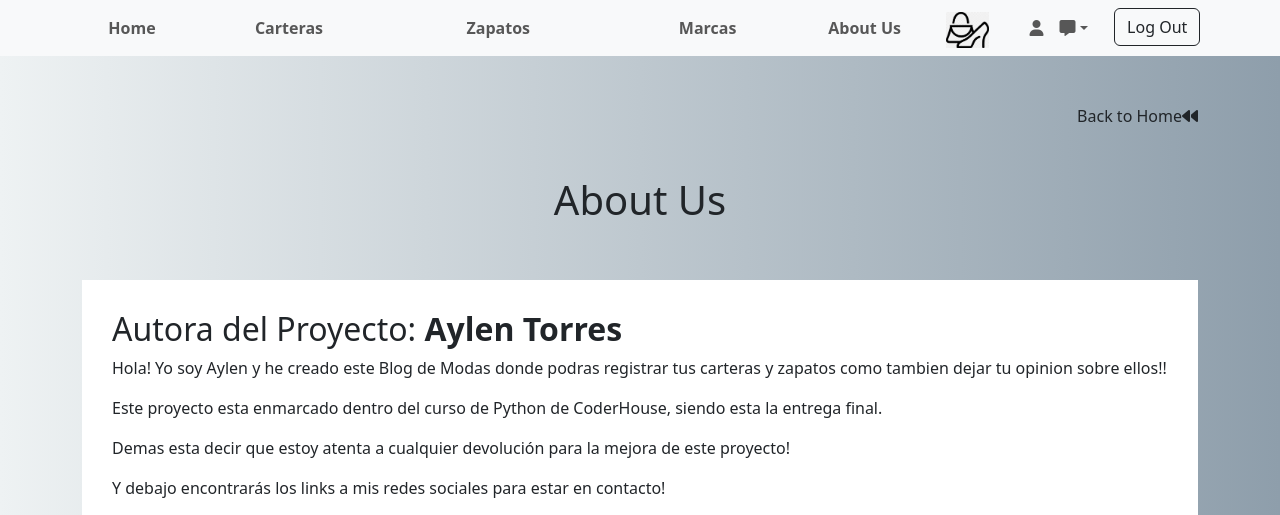
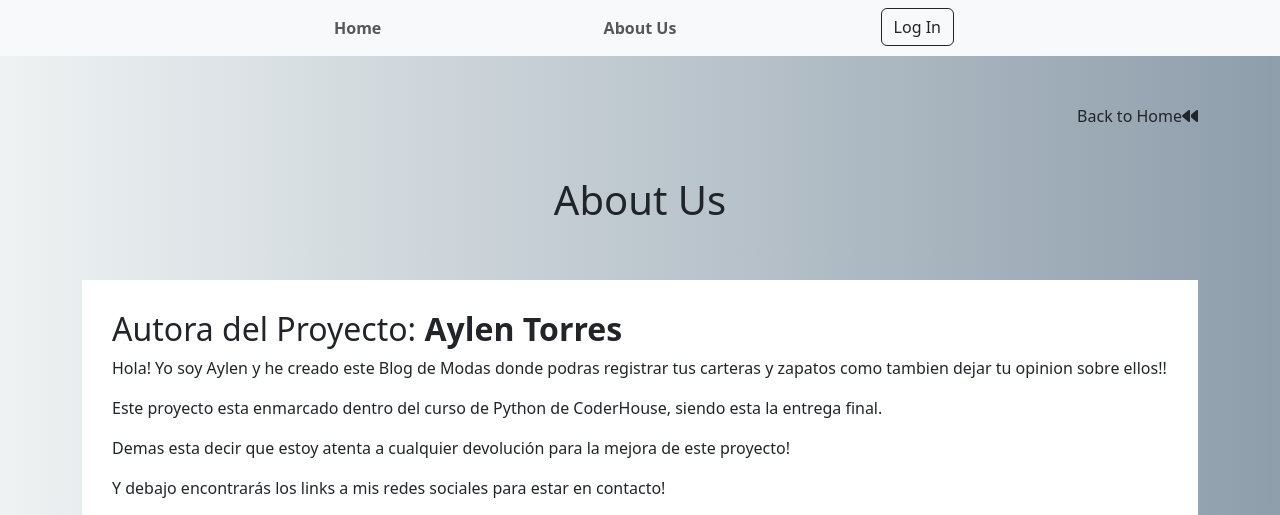
Before and after one commit to torresay/entrega_final_torres, a Django app: page /tienda/about/ in a window 1280 px wide. Shown: the top 515 px of the page. Run offline with Django 4.2, Linux system fonts and the light colour scheme; some libraries are stand-ins or nearby versions.

```diff
--- a/templates/about.html
+++ b/templates/about.html
@@ -1,4 +1,4 @@
-{% extends "layout_home.html" %}
+{% extends "layout_index.html" %}
 {% load static %}
 
 {% block next_content %}
@@ -8,7 +8,7 @@
         <div class="d-grid gap-2 d-sm-flex justify-content-sm-center mb-5"></div>
     </div>
 
-    <a class="nav-link text-end" href="{% url 'home' %}">Back to Home<i class="fa-solid fa-backward"></i> </a>
+    <a class="nav-link text-end" href="{% url 'index' %}">Back to Home<i class="fa-solid fa-backward"></i> </a>
 
     <div class="col-lg-6 mx-auto">
         <div class="d-grid gap-2 d-sm-flex justify-content-sm-center mb-5"></div>
--- a/templates/layout_home.html
+++ b/templates/layout_home.html
@@ -28,10 +28,6 @@
 
         <li class="nav-item col-2 text-center" >
           <a class="nav-link" href="{% url 'marcas' %}" ><b>Marcas</b></a>
-        </li>
-
-        <li class="nav-item col-1 text-center">
-          <a class="nav-link" href="{% url 'about' %}"><b>About Us</b></a>
         </li>
 
         <li class="nav-item col-1 text-center">
--- a/templates/layout_index.html
+++ b/templates/layout_index.html
@@ -15,7 +15,7 @@
         <ul class="navbar-nav w-100 justify-content-center">
 
           <li class="nav-item col-2 text-left">
-            <a class="nav-link" href="{% url 'home' %}"><b>Home</b></a>
+            <a class="nav-link" href="{% url 'index' %}"><b>Home</b></a>
           </li>
 
           <li class="nav-item col-2 text-center">
--- a/templates/log_in.html
+++ b/templates/log_in.html
@@ -46,9 +46,6 @@
 
               </form>
               <br>
-              <div class="mb-3 text-center">
-                  <a href="#">Forgot your password?</a>
-              </div>
 
               <div class="mb-3 text-center">
                   <a href="{% url 'register' %}">Not a member?</a>
--- a/templates/register.html
+++ b/templates/register.html
@@ -7,7 +7,7 @@
     <div class="container">
         <div class="row px-3">
             <div class="col-lg-10 col-xl-9 card flex-row mx-auto px-0">
-                <div class="img-left d-none d-md-flex"></div>
+
 
                 <div class="card-body">
 
```
Also changed, not shown: db.sqlite3, 1 other file.
